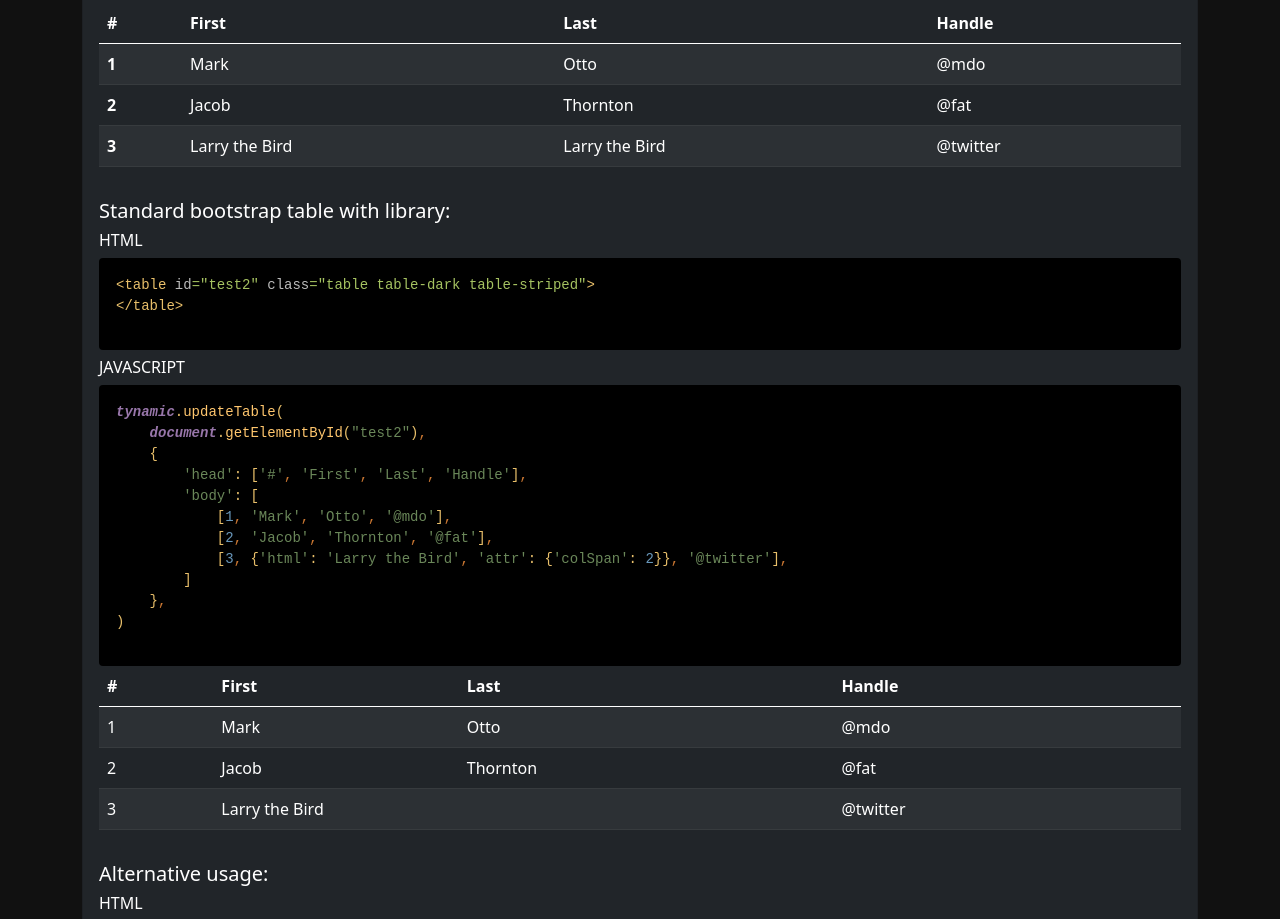
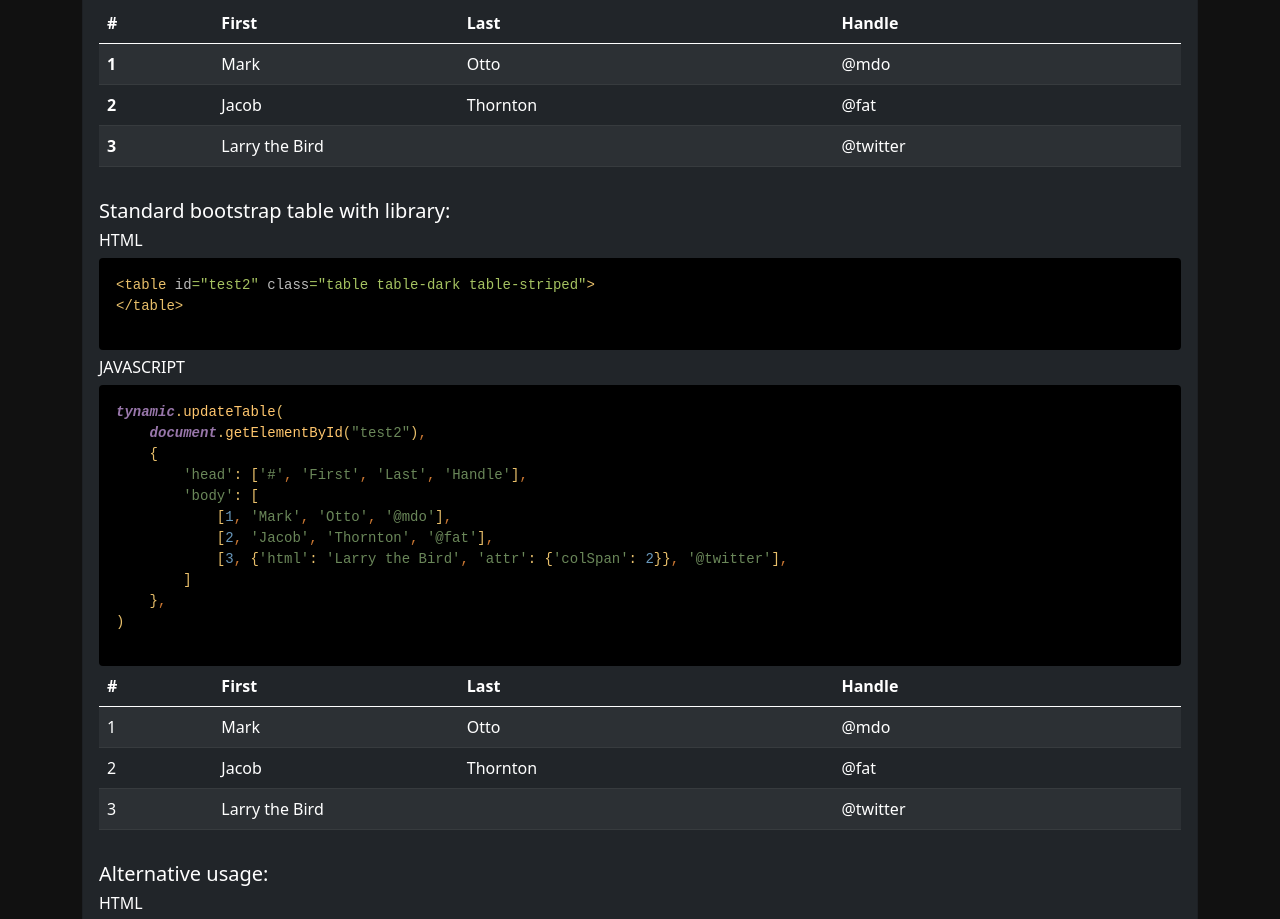
Before and after one commit to maxeo/tynamic, a plain HTML site: page demo/index.html in a window 1280 px wide. Shown: the part 899-1818 px from the top of the page. Drawn offline with nearby package versions, Linux system fonts and the light colour scheme.

Commit message:
demo fix

```diff
--- a/demo/index.html
+++ b/demo/index.html
@@ -31,7 +31,7 @@
             </p>
             <h3 class="mb-3">Usage</h3>
             <h5>Standard bootstrap table without library</h5>
-            <code class="card bg-black p-3" contenteditable="true">
+            <code class="card bg-black p-3">
                 <pre style="color:#a9b7c6;font-family:'JetBrains Mono',monospace;font-size:14px;"><span style="color:#e8bf6a;">&lt;table </span><span style="color:#bababa;">id</span><span
                   style="color:#a5c261;">="test1" </span><span style="color:#bababa;">class</span><span style="color:#a5c261;">="table table-dark table-striped"</span><span style="color:#e8bf6a;">&gt;<br></span><span
                   style="color:#e8bf6a;">    &lt;thead&gt;<br></span><span style="color:#e8bf6a;">    &lt;tr&gt;<br></span><span style="color:#e8bf6a;">        &lt;th&gt;</span>#<span
@@ -75,8 +75,7 @@
                 </tr>
                 <tr>
                     <th>3</th>
-                    <td>Larry the Bird</td>
-                    <td>Larry the Bird</td>
+                    <td colspan="2">Larry the Bird</td>
                     <td>@twitter</td>
                 </tr>
                 </tbody>
```
